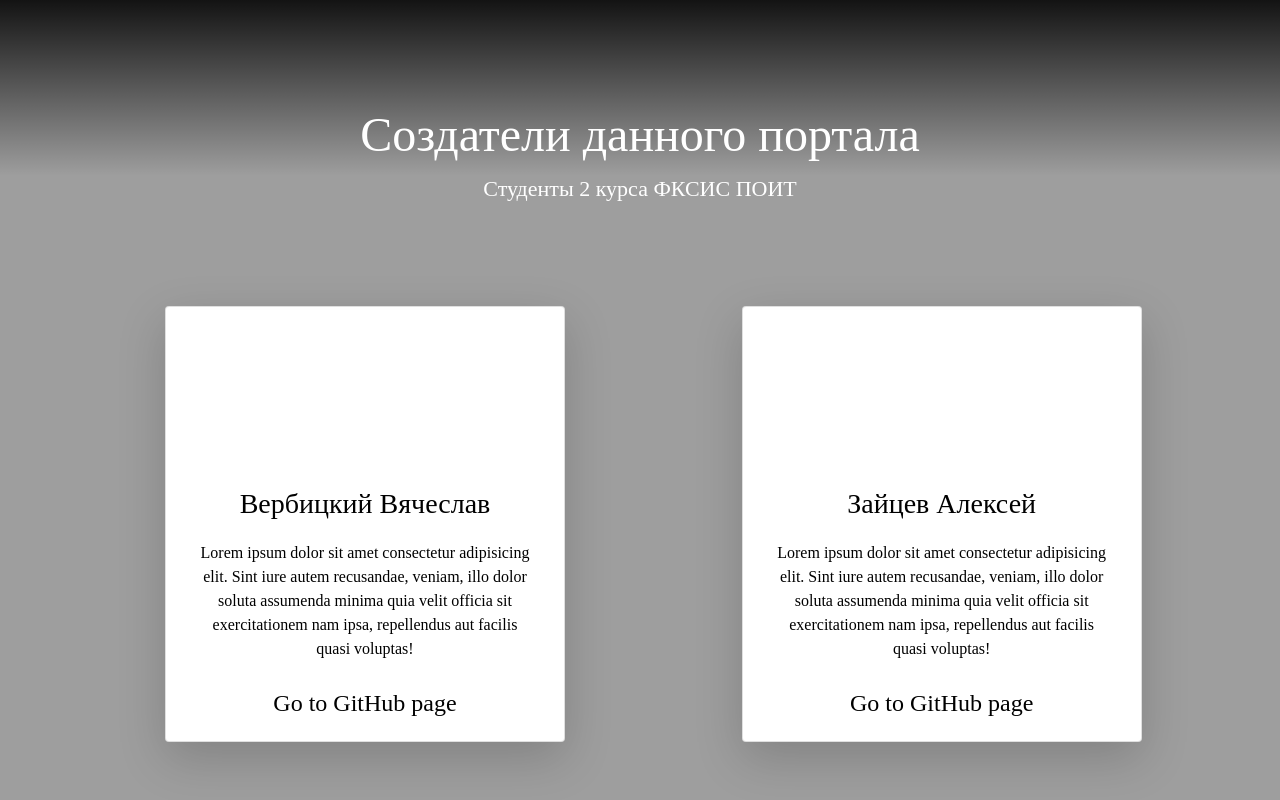
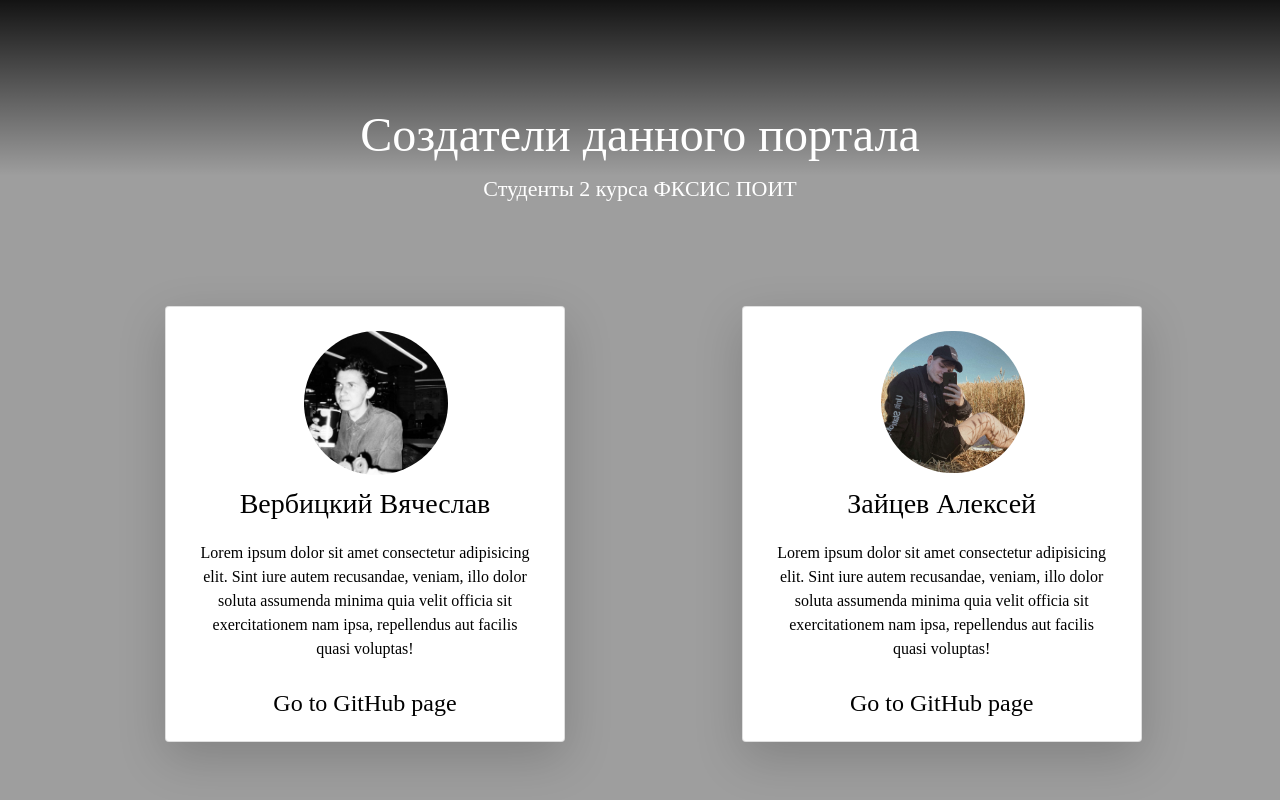
Before and after one commit to harvidston/web-portal, a plain HTML site: page index.html in a window 1280 px wide. Shown: the part 1624-2424 px from the top of the page. Drawn offline with nearby package versions, Linux system fonts and the light colour scheme; the site is published under a folder, as on GitHub Pages, so addresses that start at the root find nothing; a web font is replaced by a local one.

Commit message:
Update index.html

```diff
--- a/index.html
+++ b/index.html
@@ -58,7 +58,7 @@
           <div class="col-md-4 col-12 text-center">
               <div class="card mr-2 d-inline-block shadow-lg">
                   <div class="card-img-top">
-                    <img src="/images/слава.jpg" class="img-fluid border-radius p-4" alt="">
+                    <img src="images/слава.jpg" class="img-fluid border-radius p-4" alt="">
                   </div>
                   <div class="card-body">
                     <h3 class="card-title">Вербицкий Вячеслав</h3>
@@ -73,7 +73,7 @@
           <div class="col-md-4 col-12 text-center">
               <div class="card mr-2 d-inline-block shadow-lg">
                   <div class="card-img-top">
-                    <img src="/images/Леша.jpg" class="img-fluid border-radius p-4" alt="">
+                    <img src="images/Леша.jpg" class="img-fluid border-radius p-4" alt="">
                   </div>
                   <div class="card-body">
                     <h3 class="card-title">Зайцев Алексей</h3>
```
